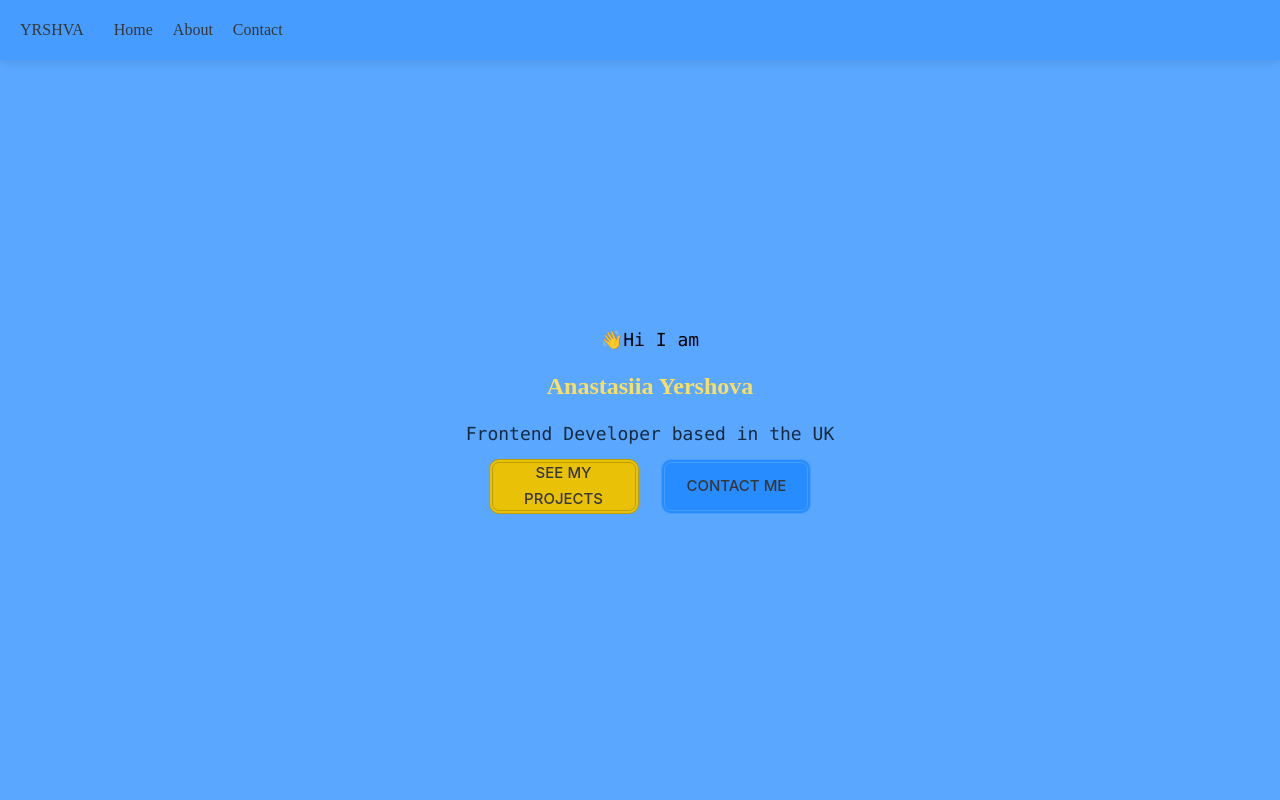
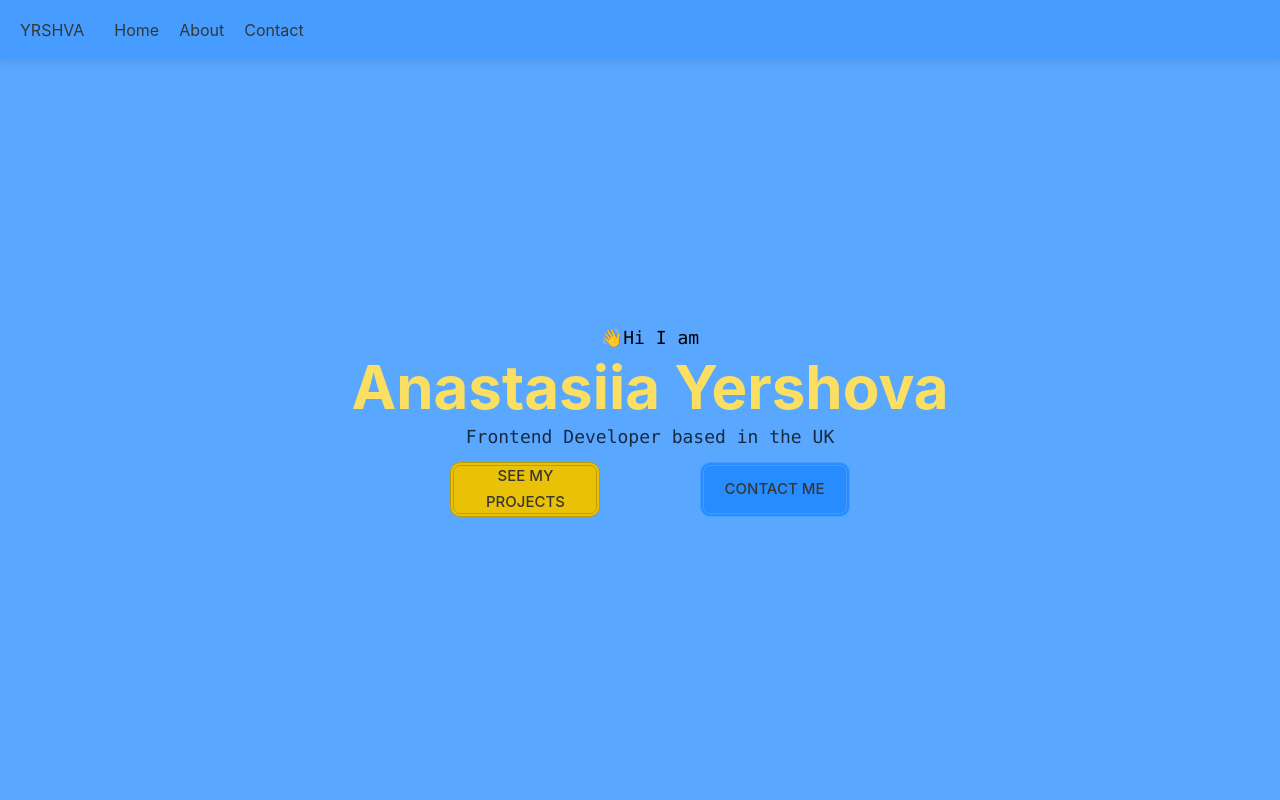
Before and after one commit to yrshva/yrshva.com, a React (Create React App) app: page / in a window 1280 px wide. Shown: the top 800 px of the page. Built offline with nearby package versions, Linux system fonts and the light colour scheme; a web font is replaced by a local one; what react-animations would draw is missing.

Commit message:
fix fonts

```diff
--- a/src/components/pages/HomePage/MainPage.tsx
+++ b/src/components/pages/HomePage/MainPage.tsx
@@ -14,6 +14,7 @@ import {
   fontSizes,
   buttonStyle,
   colors,
+  mainFontFamily,
 } from "../../../styles";
 import { containerStyles } from "../../../styles/projectStyles";
 
@@ -30,6 +31,9 @@ const SlideInRight = styled.span`
 const Name = styled.h2`
   color: ${colors.secondary.light};
   font-weight: 700;
+  margin: 0;
+  font-family: ${mainFontFamily};
+  font-size: ${fontSizes.XXXL}px;
   animation: 1s ${keyframes`${zoomIn}`};
 `;
 
--- a/src/styles/headerStyles.ts
+++ b/src/styles/headerStyles.ts
@@ -1,7 +1,8 @@
 import { CSSProperties } from "react";
+import { mainFontFamily, colors } from ".";
 
-export const linkStyles: CSSProperties = {
-  color: "rgb(54, 54, 54)",
+export const linkStyles = {
+  color: colors.main.lighter,
   transition: "0.3s",
   textDecoration: "none",
   margin: "0 10px",
@@ -13,12 +14,13 @@ export const fullHeaderStyles: CSSProperties = {
   width: "100%",
   padding: "0 10px",
   lineHeight: "60px",
+  fontFamily: mainFontFamily,
 };
 export const burgerWrapStyles: CSSProperties = {
   width: "100%",
   padding: "0 10px",
   lineHeight: "60px",
-  backgroundColor: "#479dff",
+  backgroundColor: colors.primary.dark,
 };
 export const burgerIconStyles: CSSProperties = {
   lineHeight: "normal",
--- a/src/styles/index.ts
+++ b/src/styles/index.ts
@@ -45,6 +45,7 @@ export const fontSizes = {
   L: 18,
   XL: 24,
   XXL: 32,
+  XXXL: 60,
 };
 
 export const buttonStyle = ({
```
